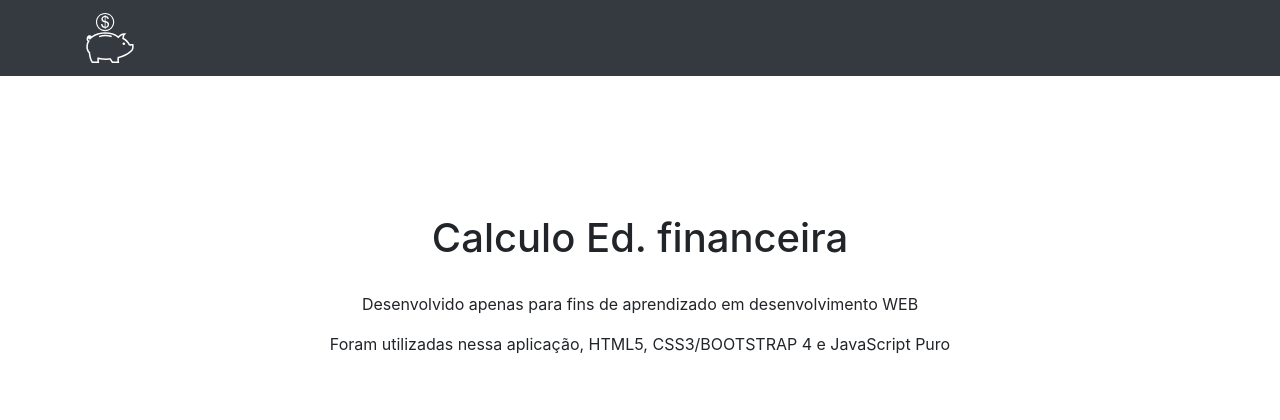
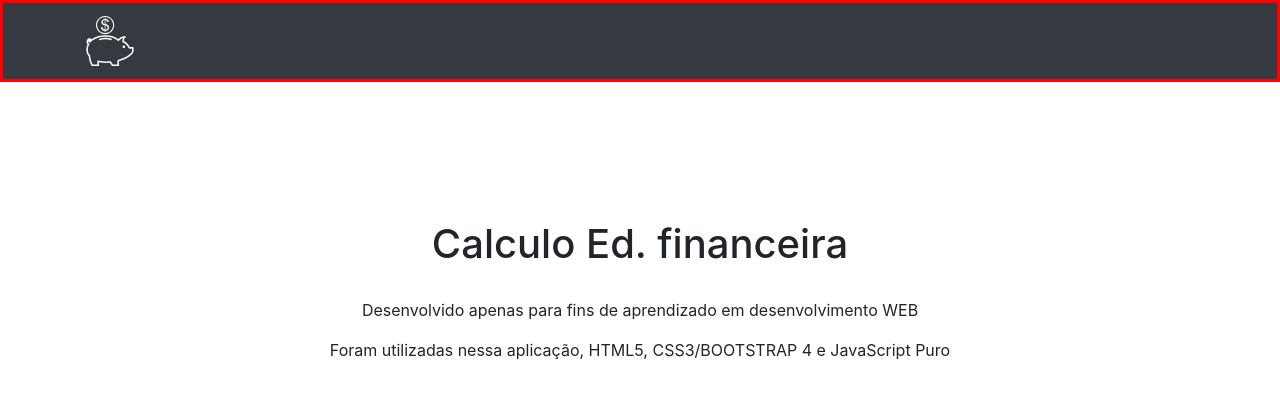
Before and after one commit to Godoy94/financialEducation, a PHP site: page / in a window 1280 px wide. Shown: the top 420 px of the page. Run offline with PHP 8.4, Linux system fonts and the light colour scheme; some libraries are stand-ins or nearby versions.

Commit message:
Adjust style

```diff
--- a/style/style.css
+++ b/style/style.css
@@ -2,8 +2,9 @@ img {
     width: 50px;
 }
 
-.navbar {
+.bg-dark {
     margin-bottom: 100px;
+    border: 3px solid red;
 }
 
 .conteudo {
```
